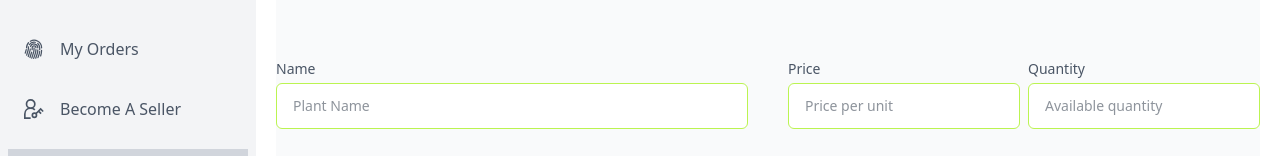
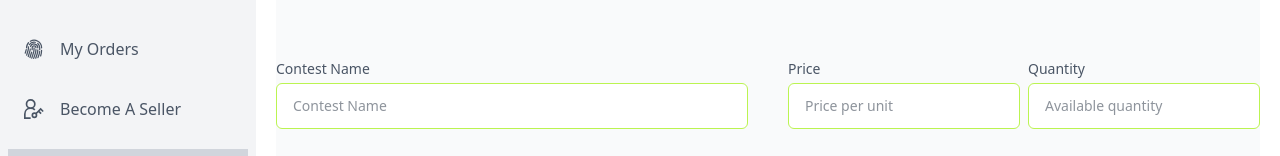
Before and after one commit to AhmetChatgami/proChallenger, a React (Vite) app: page /dashboard/add-plant in a window 1280 px wide. Shown: the part 172-328 px from the top of the page. Built offline with nearby package versions, Linux system fonts and the light colour scheme; no server answers; sample sign-in values are in the browser's storage.

Commit message:
data save on MongoDB

```diff
--- a/src/components/Form/AddContForm.jsx
+++ b/src/components/Form/AddContForm.jsx
@@ -52,14 +52,14 @@ const AddContForm = () => {
             {/* Name */}
             <div className="space-y-1 text-sm">
               <label htmlFor="name" className="block text-gray-600">
-                Name
+                Contest Name
               </label>
               <input
                 className="w-full px-4 py-3 text-gray-800 border border-lime-300 focus:outline-lime-500 rounded-md bg-white"
-                name="name"
+
                 id="name"
                 type="text"
-                placeholder="Plant Name"
+                placeholder="Contest Name"
                 {...register("name", {
                   required: "Named is required",
                   minLength: { value: 6, message: "Name is Required" },
@@ -75,9 +75,9 @@ const AddContForm = () => {
                 Category
               </label>
               <select
-                required
+
                 className="w-full px-4 py-3 border-lime-300 focus:outline-lime-500 rounded-md bg-white"
-                name="category"
+
                 {...register("category", {
                   required: "Category is required",
                   message: "You must select category",
```
